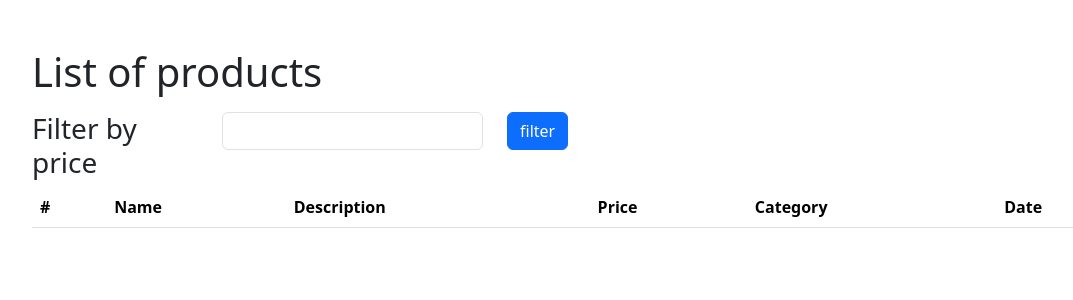
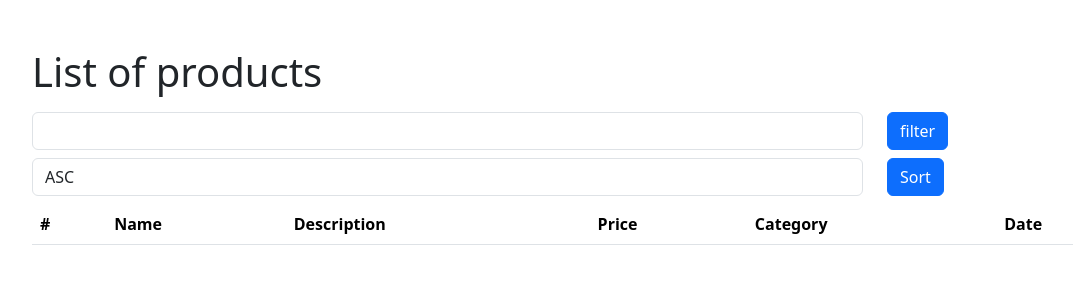
Before and after one commit to walid-el-fissaoui/yc_challenge, a Laravel app: page / in a window 1280 px wide. Shown: the top 300 px of the page, without its empty margins (50-1123 px from the left). Run offline with Laravel 8, Linux system fonts and the light colour scheme; data comes from the database, SQL or seed files in the repository; data that the repository does not hold is empty.

Commit message:
#24. add js sorting of products

```diff
--- a/app/Http/Controllers/Products/ProductGetJsonController.php
+++ b/app/Http/Controllers/Products/ProductGetController.php
@@ -7,7 +7,7 @@ use App\Http\Resources\ProductResource;
 use App\Models\Product;
 use App\Services\Products\ProductGetService;
 
-class ProductGetJsonController extends Controller
+class ProductGetController extends Controller
 {
   private ProductGetService $productGetService;
 
--- a/app/Repositories/Products/ProductGetRepository.php
+++ b/app/Repositories/Products/ProductGetRepository.php
@@ -14,16 +14,6 @@ class ProductGetRepository
   public function __construct(ProductCategoryRepository $productCategoryRepository) {
     $this->productCategoryRepository = $productCategoryRepository;
     $this->products = Collect([]);
-  }
-
-  public function whereMinPrice(float $price) {
-    $this->products = $this->products->where(Product::PRICE_COLUMN,'>=',$price);
-    return $this;
-  }
-
-  public function whereMaxPrice(float $price) {
-    $this->products = $this->products->where(Product::PRICE_COLUMN,'<=',$price);
-    return $this;
   }
 
   public function whereCategory(int $categoryId) {
--- a/app/Services/Products/ProductFilterService.php
+++ b/app/Services/Products/ProductFilterService.php
@@ -16,10 +16,6 @@ class ProductFilterService
   public function getFiltered(array $params): Collection {
     $products = $this->productGetRepository->products()->getAll();
 
-    if(isset($params['mip']))
-    $products = $this->productGetRepository->products($products)->whereMinPrice($params["mip"])->withCategoryName()->getAll();
-    if(isset($params['map']))
-    $products = $this->productGetRepository->products($products)->whereMaxPrice($params["map"])->withCategoryName()->getAll();
     if(isset($params['cat']) && $params['cat'] != 0) {
       $products = $this->productGetRepository->products($products)->whereCategory($params["cat"])->withCategoryName()->getAll();
     }
--- a/resources/views/pages/products/index.blade.php
+++ b/resources/views/pages/products/index.blade.php
@@ -1,12 +1,9 @@
 @extends("app")
 @section("content")
 <h1 class="mb-3">List of products</h1>
-<form action="{{route('products.filter')}}" method="GET">
+<form action="{{route('products.filter')}}" method="GET" id="filter-by-category">
   <div class="row">
-    <div class="col-sm-2">
-      <h3>Filter by price</h3>
-    </div>
-    <div class="col-sm-3">
+    <div class="col-sm-9">
       <select name="cat" class="form-control">
         <option value="0"></option>
         @foreach ($categories as $category)
@@ -14,13 +11,28 @@
         @endforeach
       </select>
     </div>
-    <div class="col-sm-2">
+    <div class="col-sm-3">
       <button type="submit" class="btn btn-primary">
         filter
       </button>
     </div>
   </div>
 </form>
+<div id="sort-by-price" class="my-2">
+  <div class="row">
+    <div class="col-sm-9">
+      <select name="sort" class="form-control">
+        <option value="asc">ASC</option>
+        <option value="desc">DESC</option>
+      </select>
+    </div>
+    <div class="col-sm-3">
+      <button type="submit" class="btn btn-primary">
+        Sort
+      </button>
+    </div>
+  </div>
+</div>
 <table class="table" data-fetch="{{route('products.list')}}">
   <thead>
     <tr>
@@ -33,7 +45,6 @@
     </tr>
   </thead>
   <tbody>
-
   </tbody>
 </table>
 @endsection
--- a/routes/web.php
+++ b/routes/web.php
@@ -2,7 +2,7 @@
 
 use App\Http\Controllers\Products\ProductCreateController;
 use App\Http\Controllers\Products\ProductFilterController;
-use App\Http\Controllers\Products\ProductGetJsonController;
+use App\Http\Controllers\Products\ProductGetController;
 use App\Http\Controllers\Products\ProductIndexController;
 use App\Http\Controllers\Products\ProductStoreController;
 use Illuminate\Support\Facades\Route;
@@ -19,7 +19,7 @@ use Illuminate\Support\Facades\Route;
 */
 
 Route::get('/', [ProductIndexController::class,"index"])->name("products.index");
-Route::get('/products', [ProductGetJsonController::class,"getJSON"])->name("products.list");
+Route::get('/products', [ProductGetController::class,"getJSON"])->name("products.list");
 Route::get('/products/filter', [ProductFilterController::class,"filter"])->name("products.filter");
 Route::get('/products/create', [ProductCreateController::class,"create"])->name("products.create");
 Route::post('/products/create', [ProductStoreController::class,"store"])->name("products.store");
```
Also changed, not shown: app/Http/Controllers/Products/ProductFilterController.php (+3 -6 lines), resources/js/pages/index.js (+60 -19 lines), public/js/app.js.
